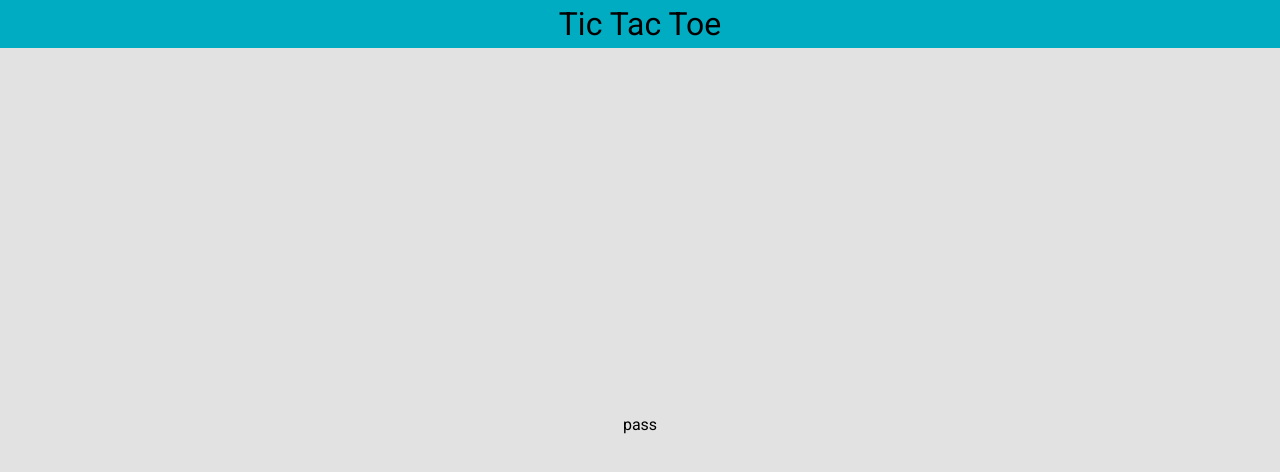
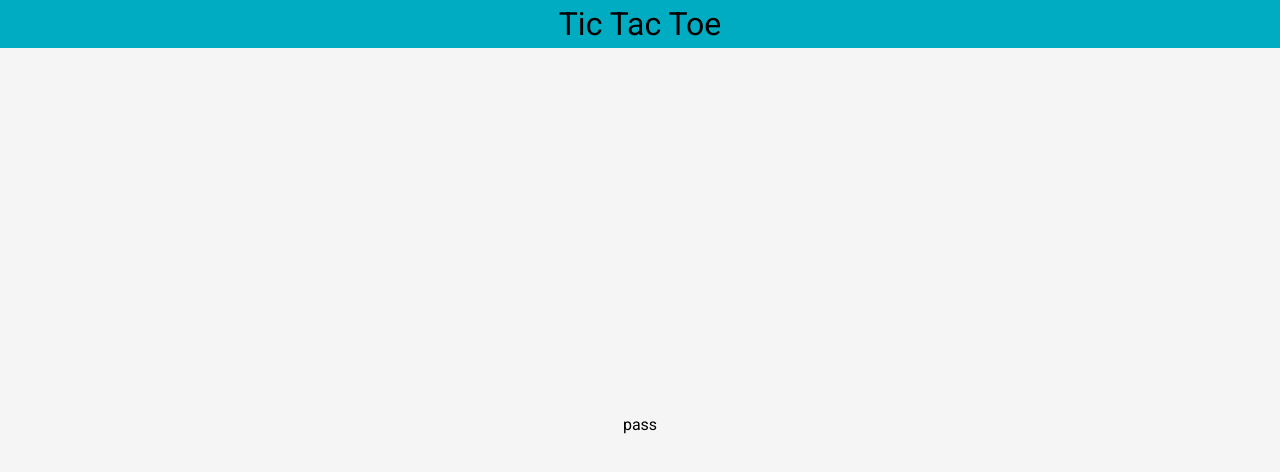
Before and after one commit to jkadamczyk/tick_game_theory_toe, a React (Create React App) app: page / in a window 1280 px wide. Shown: the top 472 px of the page. Built offline with nearby package versions, Linux system fonts and the light colour scheme; the HTML template or start-up script is replaced by a standard one.

Commit message:
change background

```diff
--- a/src/App.css
+++ b/src/App.css
@@ -10,5 +10,5 @@
   flex: 1;
   align-items: center;
   justify-content: center;
-  background: #E1E2E1;
+  background: #F5F5F6;
 }
```
